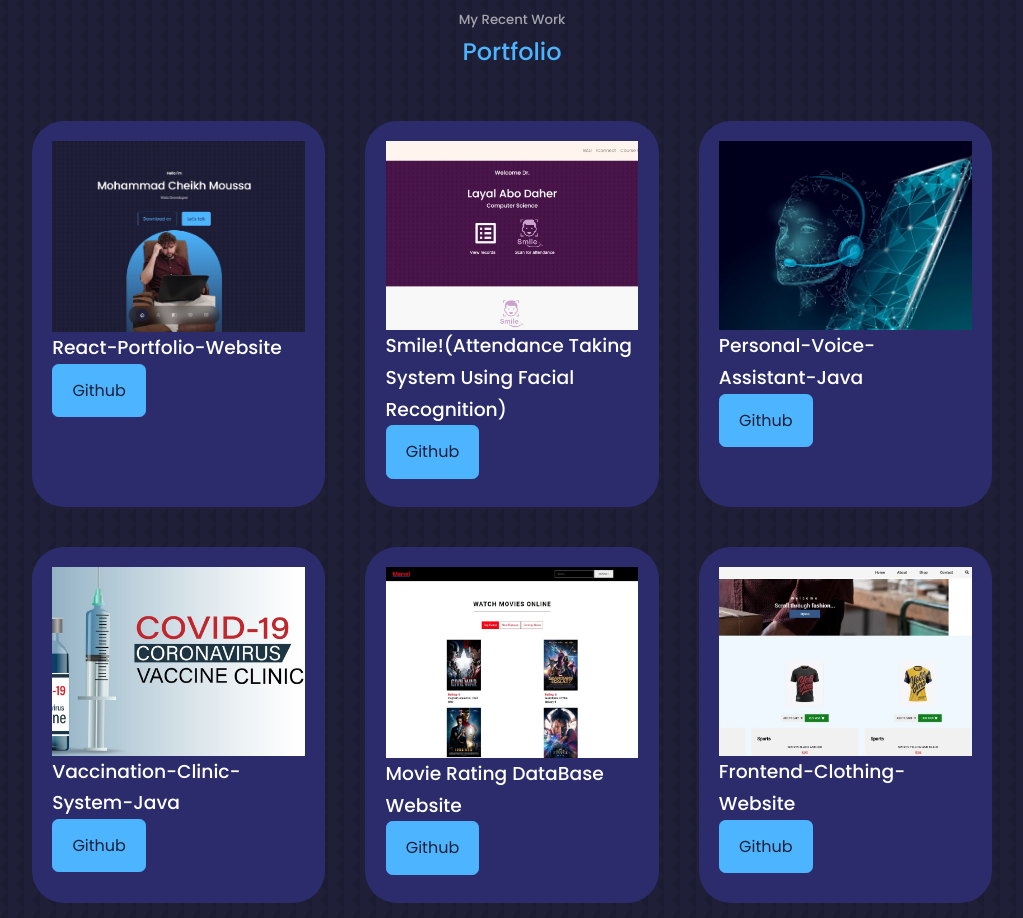
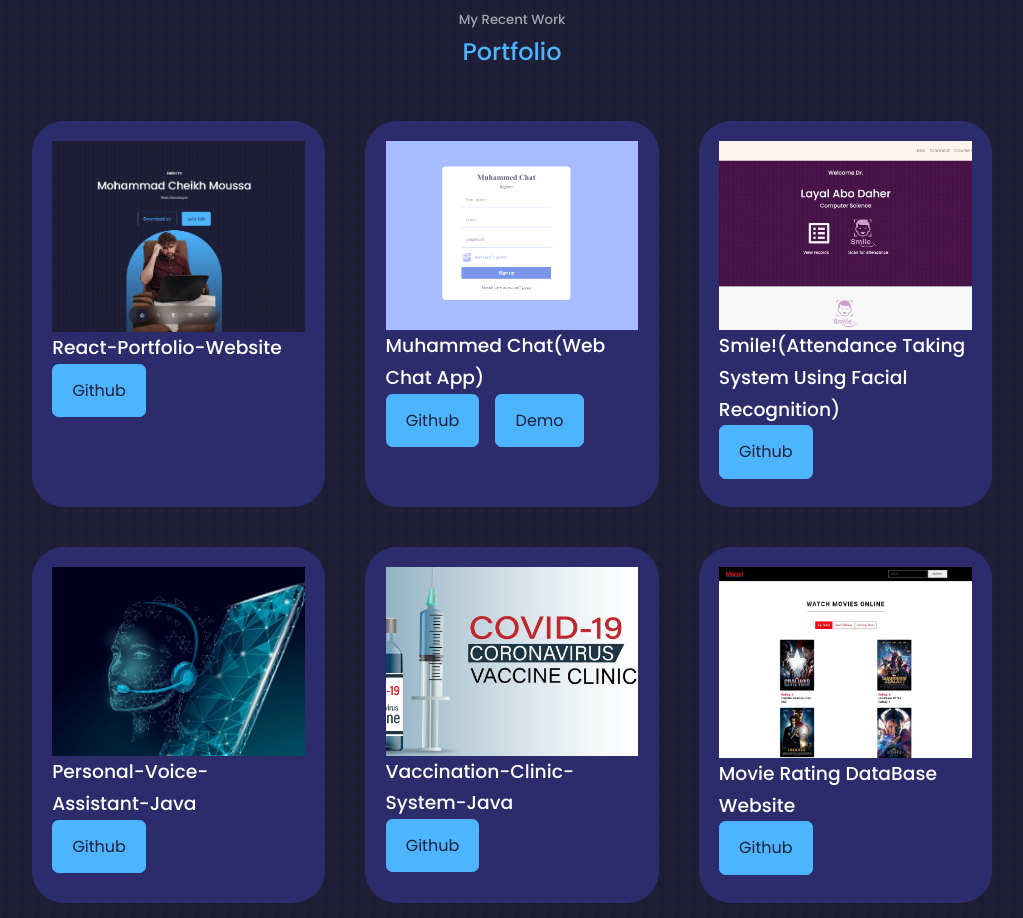
Before and after one commit to MuhammedSm/Portfolio-react-website, a React (Create React App) app: page / in a window 1280 px wide. Shown: the part 2820-3738 px from the top of the page, without its empty margins (128-1151 px from the left). Built offline with nearby package versions, Linux system fonts and the light colour scheme.

Commit message:
adding a project

```diff
--- a/src/components/portfolio/Portfolio.jsx
+++ b/src/components/portfolio/Portfolio.jsx
@@ -6,12 +6,19 @@
 import IMG3 from '../../assets/portfolio3.jpg'
 import IMG4 from '../../assets/portfolio4.jpg'
 import IMG5 from '../../assets/Smile.jpeg'
+import IMG6 from '../../assets/chatapp.png'
 const data = [
   {
     id:0,
     image:IMG0,
     title:'React-Portfolio-Website',
     github:'https://github.com/MuhammedSm/Portfolio-react-website',
+
+  },{
+    id:1,
+    image:IMG6,
+    title:'Muhammed Chat(Web Chat App)',
+    github:'https://github.com/MuhammedSm/React-chat-app',
 
   },
   {
@@ -22,26 +29,26 @@
 
   },
   {
-    id:1,
+    id:3,
     image:IMG1,
     title:'Personal-Voice-Assistant-Java',
     github:'https://github.com/MuhammedSm/Personal-Voice-Assistant-Java',
 
   },
-  {   id:2,
+  {   id:4,
       image:IMG2,
       title: 'Vaccination-Clinic-System-Java',
       github: 'https://github.com/MuhammedSm/Vaccination-Clinic-System',
 
   },
   {
-      id: 3,
+      id: 5,
       image: IMG3,
       title: 'Movie Rating DataBase Website',
       github: 'https://github.com/MuhammedSm/movie-rating-db',
 
    },{
-     id: 4,
+     id: 6,
       image: IMG4,
       title: 'Frontend-Clothing-Website',
       github: 'https://github.com/MuhammedSm/Clothing-Front-End-Website-main',
@@ -51,38 +58,36 @@
 
 
 
-
     function portfolio() {
       return (
         <section id="portfolio">
           <h5>My Recent Work</h5>
           <h2>Portfolio</h2>
           <div className="container portfolio__container">
-       {
-        data.map(({id, image, title, github, demo})=>{
-          return(
+            {data.map(({ id, image, title, github, demo }) => {
+              return (
                 <article key={id} className="portfolio__item">
                   <div className="portfolio__item-image">
                     <img src={image} alt={title} />
                   </div>
                   <h3>{title}</h3>
                   <div className="portfolio__item-cta">
-            <a href={github} className='btn btn-primary'>Github</a>
-
+                    <a href={github} className="btn btn-primary">
+                      Github
+                    </a>
+                    {id === 1 && (
+                      <a href="https://muhammesdseyhmusachatapp.netlify.app" className="btn btn-primary">
+                        Demo
+                      </a>
+                    )}
                   </div>
                 </article>
-
-
-          )
-        })
-
+              );
+            })}
+          </div>
+        </section>
+      );
     }
 
 
-
-      </div>
-    </section>
-  )
-}
-
 export default portfolio
```
Also changed, not shown: src/assets/chatapp.png (added). Lines whose indentation alone changed are shown as unchanged.
